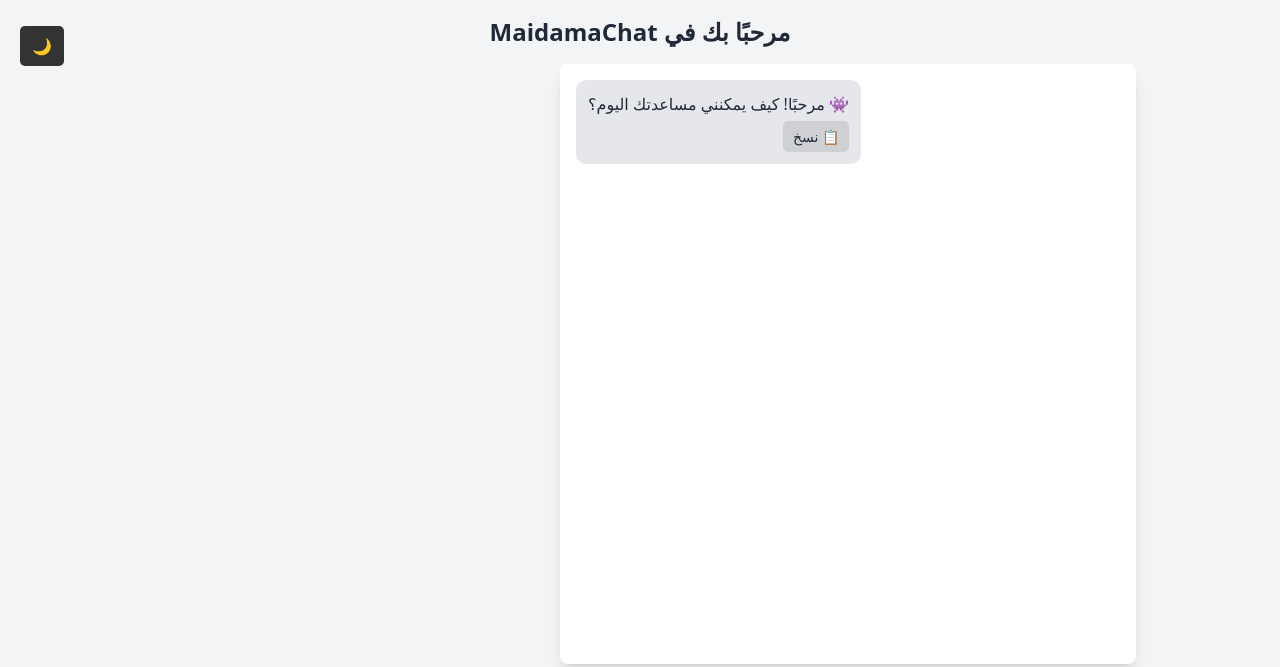
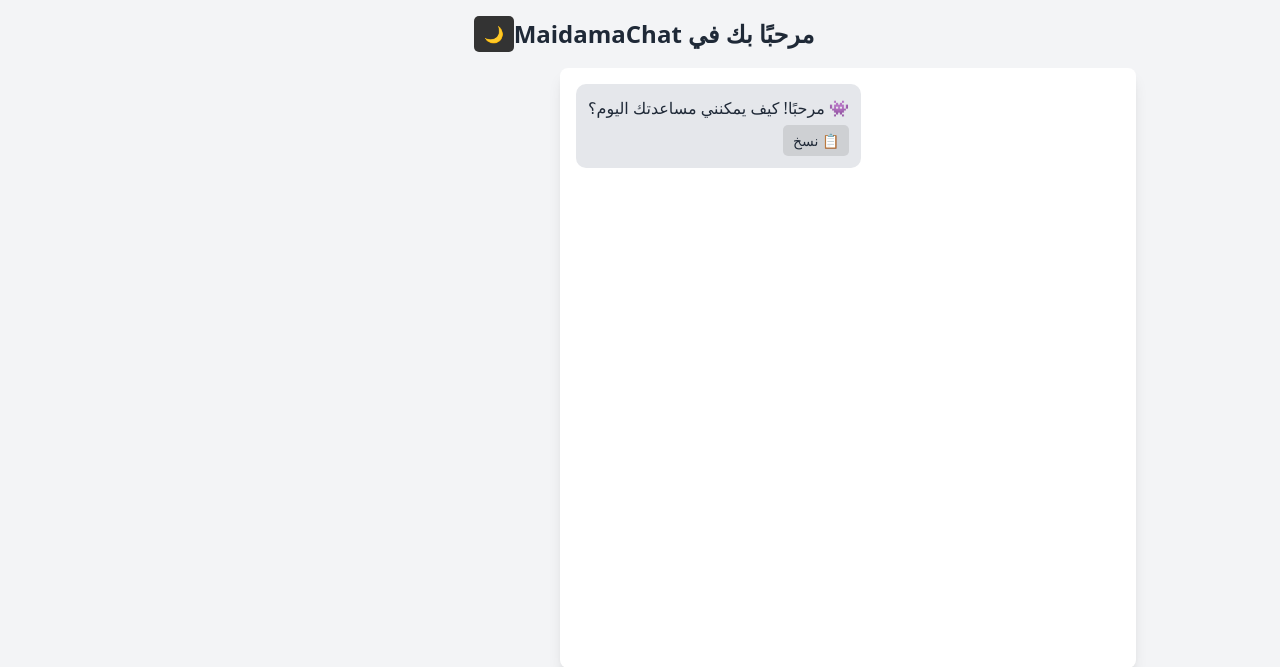
Before and after one commit to Shawqi-Almaidama/MaidamaChat, a Flask app: page / in a window 1280 px wide. Shown: the top 667 px of the page. Run offline with Flask 3, Linux system fonts and the light colour scheme; some libraries are stand-ins or nearby versions.

Commit message:
the lastet

```diff
--- a/templates/index.html
+++ b/templates/index.html
@@ -29,15 +29,13 @@
             transition: background 0.3s ease;
         }
         .theme-toggle {
-            position: absolute;
-            top: 10px;
-            left: 20px;
             background: #333;
             color: white;
-            padding: 8px 12px;
+            padding: 6px 10px;
             border-radius: 5px;
             cursor: pointer;
             transition: background 0.3s ease;
+            font-size: 16px;
         }
         .dark-mode {
             background: #121212;
@@ -61,12 +59,10 @@
 </head>
 <body class="font-sans bg-gray-100 text-gray-800 relative">
 
-    <!-- زر تبديل الثيم -->
-    <button id="theme-toggle" class="theme-toggle">🌙</button>
-
-    <!-- عنوان الصفحة -->
-    <div class="text-center mt-4">
+    <!-- عنوان الصفحة مع زر تبديل الثيم -->
+    <div class="text-center mt-4 flex justify-center items-center space-x-2">
         <h1 class="text-2xl font-semibold">مرحبًا بك في MaidamaChat</h1>
+        <button id="theme-toggle" class="theme-toggle ml-3">🌙</button>
     </div>
 
     <div class="container mx-auto max-w-screen-lg p-4">
```
